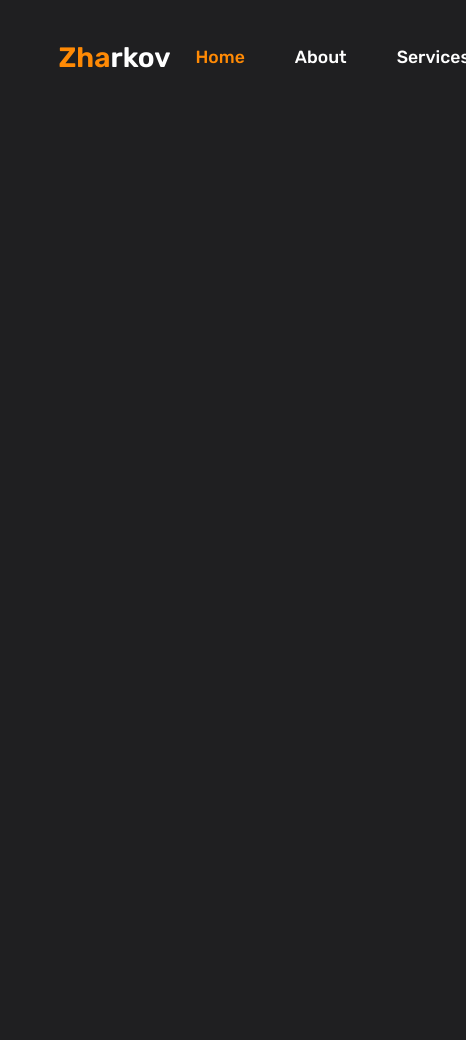
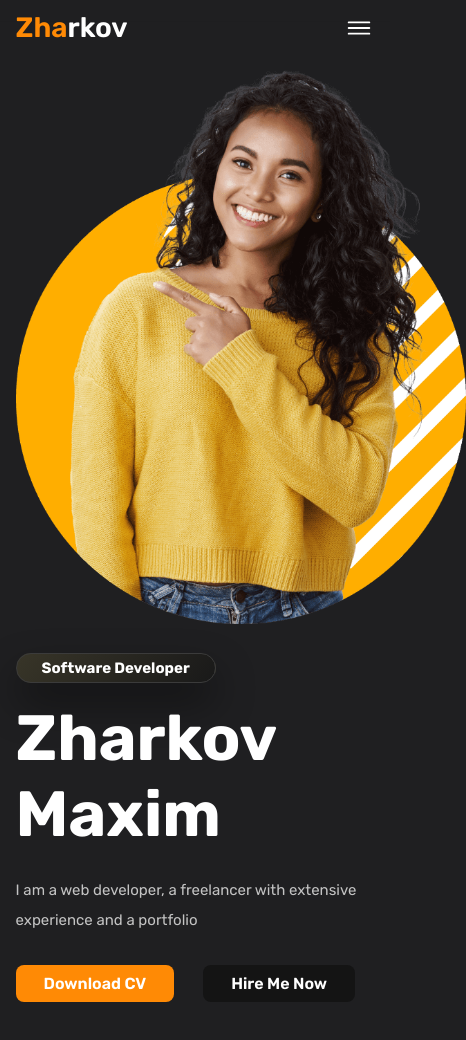
Before and after one commit to Zharkov111/my-portfolio, a plain HTML site: page index.html in a window 390 px wide. Shown: the whole page, 466 px wide, since content can reach past the window. Before the commit the page ends 844 px from the top, so only its background shows below. Drawn offline with nearby package versions, Linux system fonts and the light colour scheme.

Commit message:
Made the main page of the site
Today I worked on:
- Added studs for downloading resumes and a button to order on Fiverr
- Added an icon for social networks and links to them
- I filled out the site with my information and added my photo

```diff
--- a/CSS/index.css
+++ b/CSS/index.css
@@ -11,6 +11,10 @@
 body {
     background: var(--bg-color);
     color: var(--text-color);
+}
+
+input {
+    display: none;
 }
 
 :root {
@@ -32,7 +36,7 @@ header {
     align-items: center;
     justify-content: space-between;
     padding: 32px 15%;
-    background: transparent;
+    background-color: transparent;
     transition: all ease .45s;
 }
 
@@ -44,8 +48,13 @@ header {
 }
 
 
+
 .logo span {
 color: var(--main-color);
+}
+.bar {
+font-size: 30px;
+display: none;
 }
 
 .navbar {
@@ -79,10 +88,256 @@ transition: all ease .0.50s;
     cursor: pointer;
 }
 
-.bx-menu {}
-
 .menu-icon {
     font-size: 28px;
     margin-left: 10px;
     z-index: 6;
 }
+
+section {
+    padding: 0 15%;
+}
+
+.home {
+    position: relative;
+    width: 100%;
+    height: 100vh;
+    display: flex;
+    align-items: center;
+    justify-content: space-between;
+    gap: 30px;
+}
+
+.home-img {
+    width: 630px;
+    height: 630px;
+}
+
+.home-img img {
+    width: 100%;
+    height: 100%;
+    object-fit: contain;
+}
+.home-text span {
+    padding: 5px 25px;
+    background: linear-gradient(130.08deg, #383528 0%, #191919 100%);
+    box-shadow: 0px 20px 40px #00000070;
+    border: 1px solid #3b3b3b;
+    border-radius: 100px;
+    color: var(--text-color);
+    font-weight: 700;
+    font-size: 15px;
+}
+
+.home-text h1 {
+    font-size: var(--bg-font);
+    margin: 23px 0;
+}
+
+.home-text p {
+    font-size: var(--p-font);
+    font-weight: 400;
+    color: #c3c3c3;
+    line-height: 30px;
+    margin-bottom: 30px;
+}
+
+.btn {
+    display: inline-block;
+    padding: 14px 34px;
+    background: var(--main-color);
+    color: var(--text-color);
+    border: 2px solid --main-color;
+    font-size: 16px;
+    font-weight: 600;
+    border-radius: 8px;
+    transition: all 0.6s ease-in-out;
+}
+
+.btn:hover {
+    transform: translateY(-5px);
+    background: transparent;
+    color: var(--main-color);
+}
+
+.btn-icon {
+    padding: 10px;
+    font-size: 22px;
+
+}
+
+.two {
+    background: #141414;
+    border: 2px #141414;
+    column-gap: var(--text-color);
+    margin-left: 25px;
+}
+
+.two:hover {
+    color:#141414;
+    background: var(--text-color);
+    border: 2px solid var(--text-color);
+    border: 2px solid var(--text-color);
+}
+
+.share {
+    position: absolute;
+    bottom: 0.1rem;
+    left: 15%;
+    display: flex;
+    align-items: center;
+}
+
+.share p{
+    font-size: 17px;
+    color: var(--text-color);
+    margin-right: 25px;
+
+}
+
+.social ion-icon{
+    display: inline-flex;
+    align-items: center;
+    justify-content: center;
+    height: 35px;
+    width: 35px;
+    background: linear-gradient(130.08deg, #383528 0%, #191919 100%);
+    box-shadow: 0 30px 50px #00000070;
+    border: 1px solid;
+    border-radius: 50%;
+    color: #c3c3c3;
+}
+
+.social ion-icon:hover{
+    transform: translateY(-10px);
+}
+
+@media (max-width: 1850px) {
+header {
+    padding: 15px 8%;
+    transition: 0.2s;
+}
+section {
+    padding: 0 8%;
+    transition: 0.2s;
+}
+.share {
+    left: 8%;
+    transition: 0.2s;
+}
+}
+
+@media (max-width: 1370px) {
+header {
+    padding: 15px 4%;
+    transition: 0.2s;
+}
+
+    section {
+    padding: 0 4%;
+    transition: 0.2s;
+}
+
+.share {
+    left: 4%;
+    transition: 0.2s;
+}
+:root {
+    --bg-font: 5.5rem;
+    --p-font: 1rem;
+    transition: 0.2s;
+}
+}
+
+@media (max-width: 1020px) {
+.navbar a{
+        margin: 0 15px;
+}
+:root {
+     --bg-font: 5rem;
+     --p-font: 1rem;
+     transition: 0.2s;
+}
+}
+
+@media (max-width: 950px) {
+.share {
+        display: none;
+}
+
+section {
+    padding: 70px 4%;
+}
+header {
+    padding: 11px 4%;
+    background: var(--bg-color);
+}
+.home {
+    height: auto;
+    display: flex;
+    flex-wrap: wrap;
+}
+.home-text {
+    order: 2;
+}
+.home-img {
+    margin: auto;
+    height: auto;
+    width: auto;
+}
+.home-img img{
+    min-width: 450px;
+    width: 100%;height: auto;
+}
+
+}
+@media (max-width: 950px) {
+.navbar {
+ display: grid;
+ position: absolute;
+ background: var(--bg-color);
+ width: 100%;
+ top:45px;
+ left: 0;
+transform: translateY(-105%);
+ z-index: -10;
+ transition: 0.6s;
+
+}
+.navbar a{
+    display: block;
+    color: #c3c3c3;
+    padding-left: 50px;
+    margin:0px 0px 40px 0px;
+    font-size: 2rem;
+    font-weight: 400;
+}
+.bar{
+    display: block;
+}
+input {
+    display: none;
+}
+
+input:checked ~ header .navbar {
+    transform: translateY(0);
+}
+.navbar.open {
+        left: 0;
+}
+}
+@media (max-width: 500px){
+    :root {
+    --bg-font: 4rem;
+    --p-font: 15px;
+    transition: 0.2s;
+}
+.btn {
+    padding: 9px 28px;
+}
+
+}
+.home-img img {
+    animation: img 2c ease-in-out infinite;
+    animation-delay: 2s;
+}
--- a/index.html
+++ b/index.html
@@ -4,7 +4,6 @@
     <meta charset="UTF-8" />
     <meta name="viewport" content="width=device-width, initial-scale=1.0" />
     <title>Zharkov Maxim</title>
-    <link rel="stylesheet" href="./CSS/index.css" />
 
     <script
       type="module"
@@ -21,10 +20,20 @@
       href="https://fonts.googleapis.com/css2?family=Rubik:wght@300;400;500;600;700;800;900&display=swap"
       rel="stylesheet"
     />
+    <link
+      rel="stylesheet"
+      href="https://cdnjs.cloudflare.com/ajax/libs/font-awesome/6.5.1/css/all.min.css"
+    />
+    <link rel="stylesheet" href="./CSS/index.css" />
   </head>
   <body>
+    <!-- NAVIGATION SECTION -->
+    <input type="checkbox" id="tagger" />
     <header>
       <a href="#!" class="logo"><span>Zha</span>rkov</a>
+      <label for="tagger"
+        ><ion-icon class="bar" name="menu-outline"></ion-icon
+      ></label>
       <ul class="navbar">
         <li><a href="#!" class="active">Home</a></li>
         <li><a href="#!">About</a></li>
@@ -33,12 +42,44 @@
         <li><a href="#!">Design</a></li>
         <li><a href="#!">Contacts</a></li>
       </ul>
-      <div class="menu-btn">
-          <span>INTRO</span>
-          <div class="bx-menu"></div><ion-icon class="menu-icon" name="menu-outline"></ion-icon></div>
+    </header>
+    <!-- HOME SICTION -->
+    <section class="home">
+      <div class="home-text">
+        <span>Software Developer</span>
+        <h1>Zharkov Maxim</h1>
+        <p>
+          I am a web developer, a freelancer with extensive experience and a
+          portfolio
+        </p>
+        <div class="main-btn">
+          <a href="./resume/resume.docx" download="RESUME" class="btn"
+            >Download CV</a
+          >
+          <a
+            href="https://www.fiverr.com/zharkovmaxim?up_rollout=true"
+            class="btn two"
+            >Hire Me Now</a
+          >
+        </div>
       </div>
-    </header>
-
-    <script src="./js/script.js"></script>
+      <div class="home-img">
+        <img src="./images/home.png" alt="" />
+      </div>
+    </section>
+    <div class="share">
+      <p>Chack out my:</p>
+      <div class="social">
+        <a href="https://www.instagram.com/zhark0v111/"
+          ><ion-icon name="logo-instagram"></ion-icon
+        ></a>
+        <a href="mailto:zharkovmax111@gmail.com"
+          ><ion-icon name="at-outline"></ion-icon
+        ></a>
+        <a href="https://github.com/dashboard"
+          ><ion-icon name="logo-github"></ion-icon
+        ></a>
+      </div>
+    </div>
   </body>
 </html>
```
Also changed, not shown: images/home.png (added), images/photo_2024-02-03_10-47-57-removebg-preview.png (added), 1 other file.
